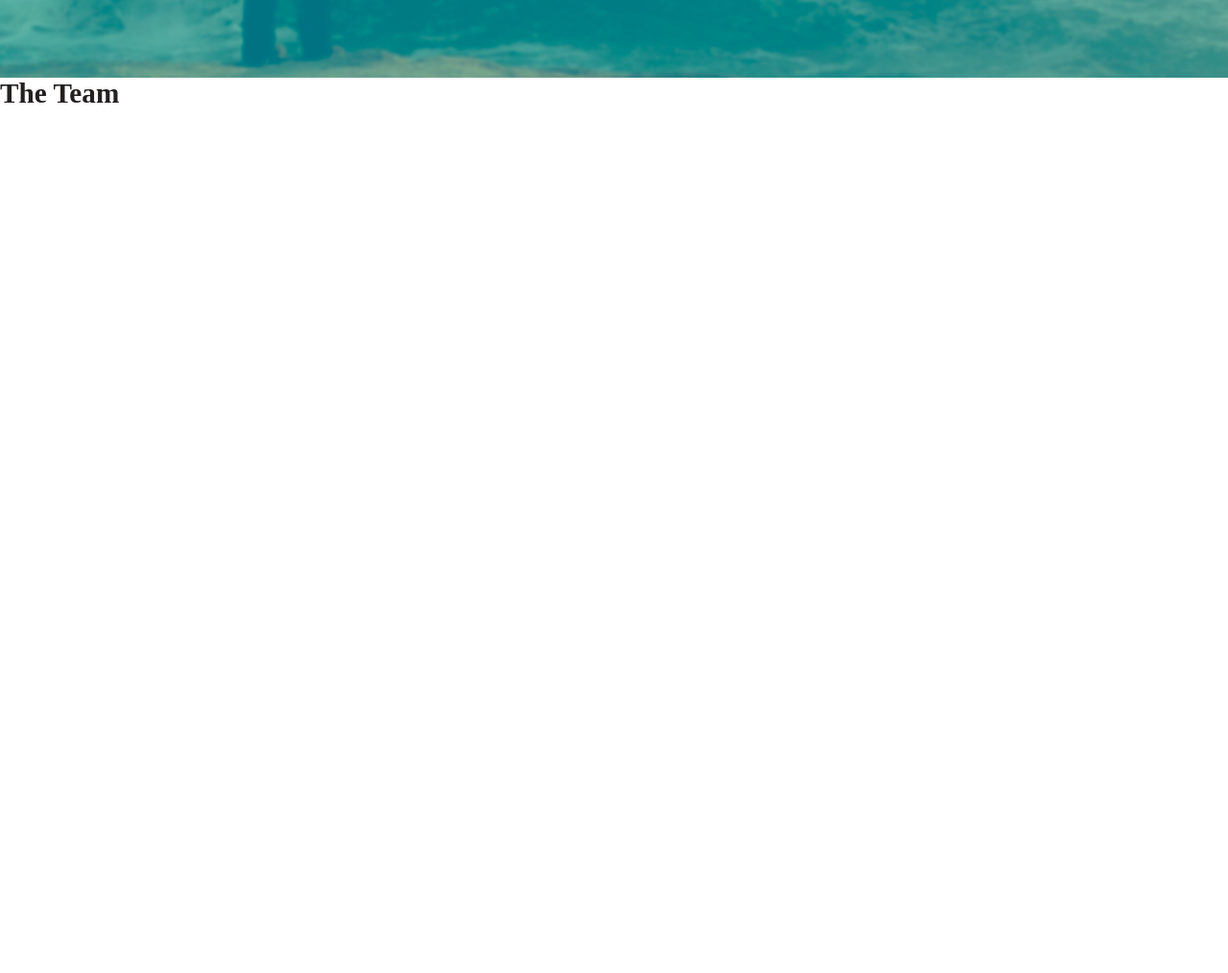
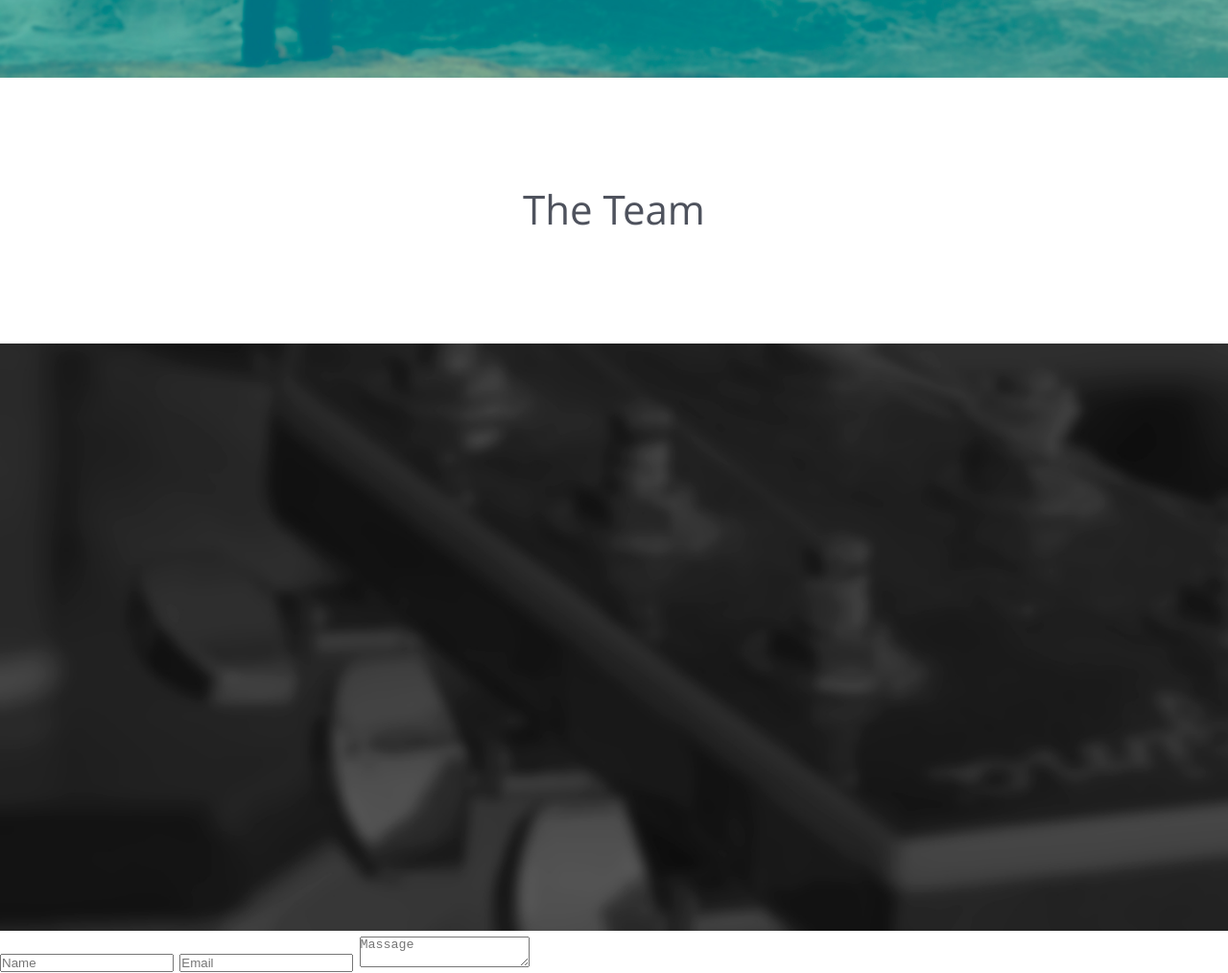
Before and after one commit to devilGAME/project-1, a website: page app/index.html in a window 1280 px wide. Shown: the part 505-1519 px from the top of the page at 96% size. Before the commit the page ends 800 px from the top, so only its background shows below. Drawn offline with nearby package versions, Linux system fonts and the light colour scheme; files that its build step writes are made by us from their sources.

Commit message:
05.07 new part html + 20% of footer

```diff
--- a/app/index.html
+++ b/app/index.html
@@ -55,6 +55,24 @@
 
 </section>
 
+<footer>
+	<img src="img/contactus.jpeg">
+
+	<div class="get_in_touch">
+		<h3></h3>
+		<p></p>
+	</div>
+
+	<div class="massage">
+		<form>
+			<input type="text" name="name" placeholder="Name">
+			<input type="email" name="mail" placeholder="Email">
+			<textarea placeholder="Massage"></textarea>
+		</form>
+
+	</div>
+</footer>
+
 <!-- Load Scripts -->
 <script>var scr = {"scripts":[
         {"src" : "js/libs.min.js", "async" : false},
--- a/app/sass/all.sass
+++ b/app/sass/all.sass
@@ -82,6 +82,16 @@ body
 			color: #fff
 			margin: 63px 0 0 0
 			cursor: pointer
+.Team
+	h3
+		font: 42px OpenSans
+		color: #4e525d
+		text-align: center
+		margin: 108px 0 0 0
+footer
+	max-width: 100%
+	img
+		width: 100%
 
 
 
```
Also changed, not shown: app/css/all.css, app/img/socialSPRITE.png (added).
